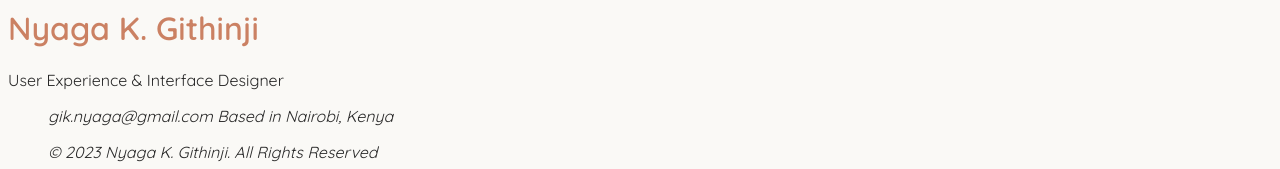
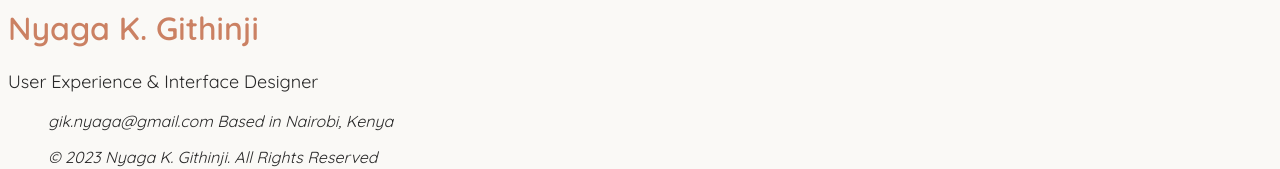
Before and after one commit to gik-UI/gik-UI.github.io, a plain HTML site: page index.html in a window 1280 px wide. Shown: the part 175-344 px from the top of the page. Drawn offline with Linux system fonts and the light colour scheme.

Commit message:
increase ui/ux designer font

```diff
--- a/css/styles.css
+++ b/css/styles.css
@@ -10,6 +10,10 @@ body {
 
 img {
     border-radius: 1em;
+}
+
+p#uiuxdesigner {
+    font-size: 1.125em;
 }
 
 h1#fullname {
--- a/index.html
+++ b/index.html
@@ -18,7 +18,7 @@
             <div class="header">
                 <img src="img/IMG20230218094150.jpg" alt="kennedy-nyaga" width="200">
                 <h1 id="fullname">Nyaga K. Githinji</h1>
-                <p>User Experience & Interface Designer</p>
+                <p id="uiuxdesigner">User Experience & Interface Designer</p>
                 <address id="address">
                     <ul>
                         <li>gik.nyaga@gmail.com</li>
```
